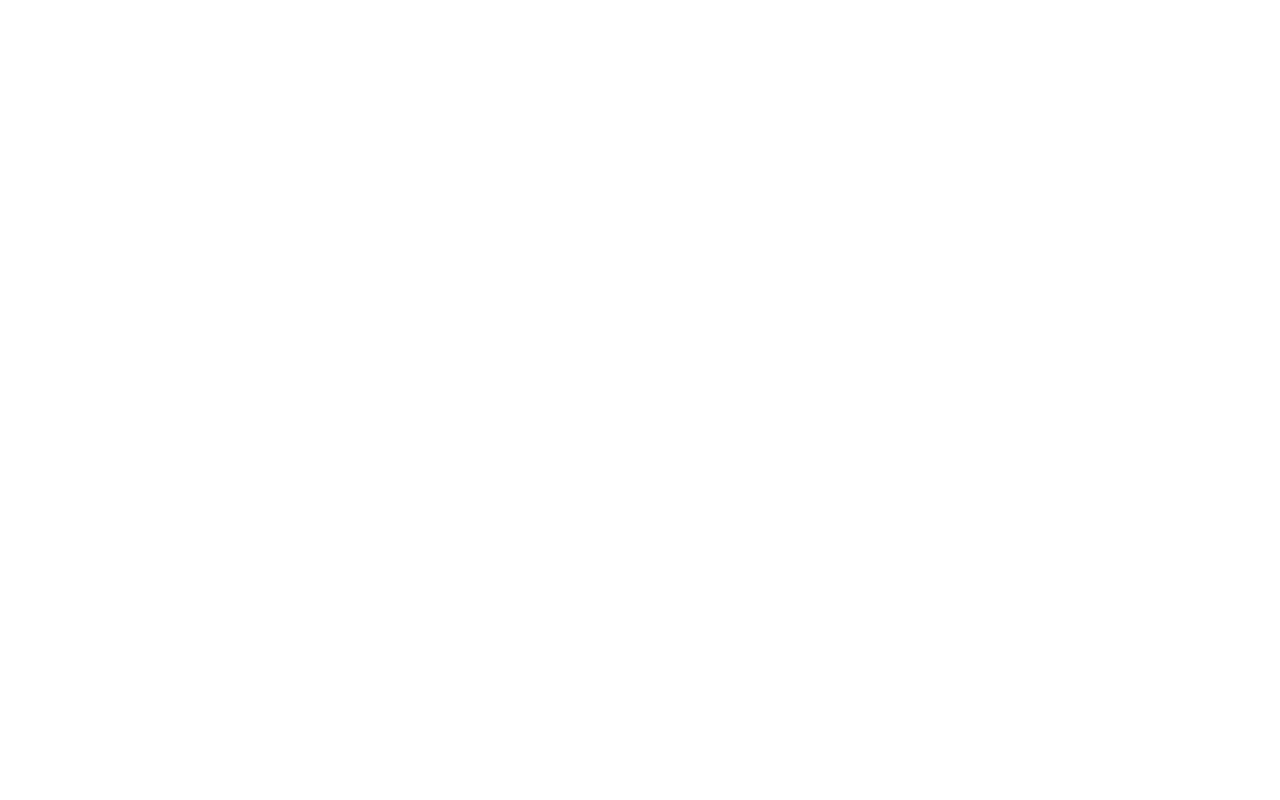
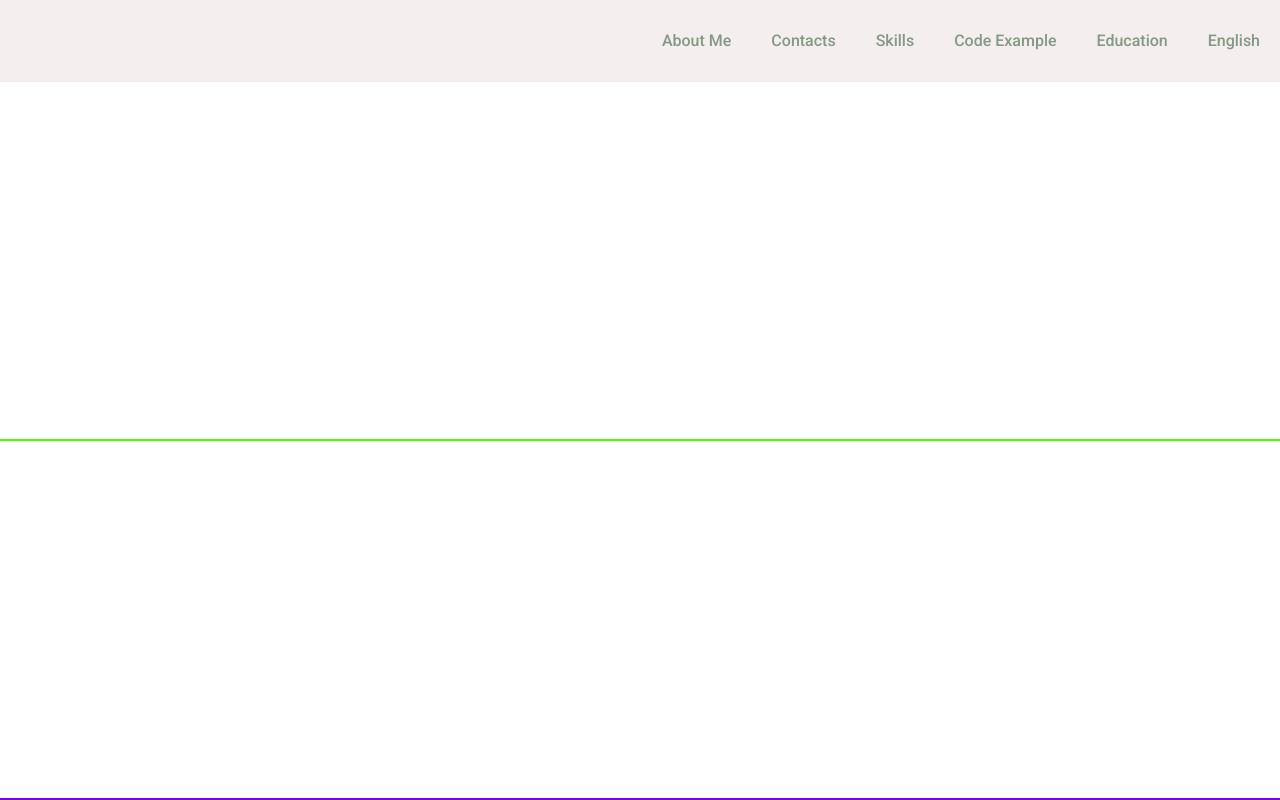
Before and after one commit to dispetcher28850/rsschool-cv, a plain HTML site: page index.html in a window 1280 px wide. Drawn offline with Linux system fonts and the light colour scheme.

Commit message:
feat: Начальная верстка блока Header

```diff
--- a/index.html
+++ b/index.html
@@ -4,9 +4,40 @@
     <meta charset="UTF-8">
     <meta http-equiv="X-UA-Compatible" content="IE=edge">
     <meta name="viewport" content="width=device-width, initial-scale=1.0">
-    <title>Document</title>
+    <link rel="stylesheet" href="style.css">
+    <link rel="icon" href="assets/favicon.ico">
+    <link rel="preconnect" href="https://fonts.googleapis.com">
+    <link rel="preconnect" href="https://fonts.gstatic.com" crossorigin>
+    <link href="https://fonts.googleapis.com/css2?family=Roboto:wght@100;300;500;700&display=swap" rel="stylesheet">
+    <title>CV</title>
 </head>
 <body>
+    <header class="header">
+        <div class="container">
+            <nav class="nav">
+                <ul class="nav-list">
+                    <li class="nav-item"><a href="#About Me" class="nav-link">About Me</a></li>
+                    <li class="nav-item"><a href="#Contacts" class="nav-link">Contacts</a></li>
+                    <li class="nav-item"><a href="#Skills" class="nav-link">Skills</a></li>
+                    <li class="nav-item"><a href="#Code Example" class="nav-link">Code Example</a></li>
+                    <li class="nav-item"><a href="#Education" class="nav-link">Education</a></li>
+                    <li class="nav-item"><a href="#English" class="nav-link">English</a></li>
 
+                </ul>
+            </nav>
+
+        </div>
+    </header>
+    <main class="main">
+        <div class="container">
+
+        </div>
+
+    </main>
+    <footer class="footer">
+        <div class="container">
+
+        </div>
+    </footer>
 </body>
 </html>
--- a/style.css
+++ b/style.css
@@ -1 +1,59 @@
-{ }
+html {
+    scroll-behavior: smooth;
+}
+* {
+    box-sizing: border-box;
+}
+
+body {
+    min-height: 100vh;
+    font-family: 'Roboto', sans-serif;
+    margin: 0;
+    padding: 0;
+    display: flex;
+    flex-direction: column;
+    justify-content: space-between;
+}
+
+header {
+
+    background-color: rgb(245, 238, 238);
+}
+
+main {
+    border: 1px solid rgb(72, 255, 0);
+}
+
+ footer {
+    border: 1px solid rgb(119, 0, 255);
+}
+
+.container {
+    max-width: 1440px;
+    margin: 0 auto;
+}
+
+.nav-list {
+    display: flex;
+    justify-content: flex-end;
+    align-items: center;
+    list-style: none;
+}
+
+.nav-link{
+    padding: 0 20px;
+    line-height: 50px;
+    text-decoration: 0;
+    transition: .3s;
+    color: rgb(134, 224, 141);
+}
+
+.nav-item a{
+    color: #829985;
+    text-decoration: none;
+    transition: 0.5s;
+}
+
+.nav-item a:hover{
+    color: #4d2323;
+}
```
Also changed, not shown: assets/img/muzhchina_galstuk_18230.jpg (added), assets/img/muzhchina_shlyapa_6028.jpg (added), assets/img/muzhchina_siluet_televizor_34266.jpg (added).
